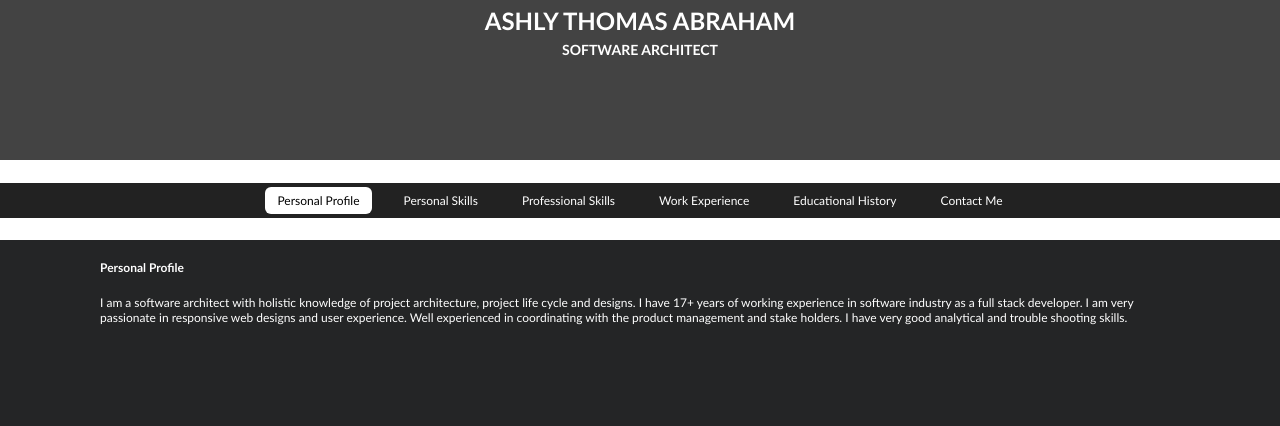
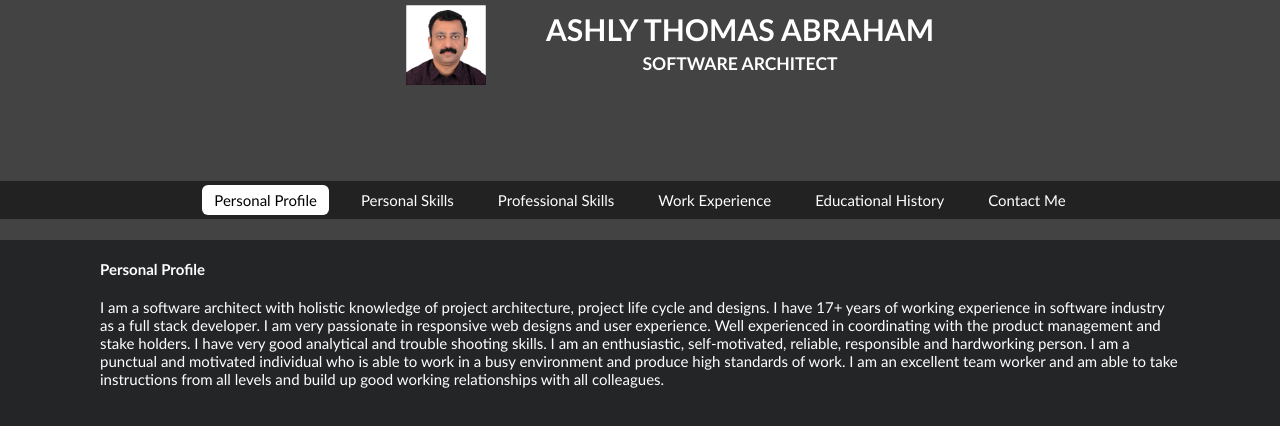
Before and after one commit to ashly-dxb/my-app, a React (Create React App) app: page / in a window 1280 px wide. Shown: the top 426 px of the page. Built offline with nearby package versions, Linux system fonts and the light colour scheme.

Commit message:
+CSS and routing adjusted

```diff
--- a/src/App.css
+++ b/src/App.css
@@ -3,7 +3,9 @@ html, body {
   margin: 0;
   padding: 0;
   font-family: Calibri, Monaco, Calibri, Candara, Times, Verdana, Geneva, Tahoma, sans-serif;
-  font-size: 12px;
+  font-size: 15px;
+
+  background-color: #434343;
   /* border: 1px solid blue; */
 }
 
@@ -25,20 +27,28 @@ html, body {
 
 .App-header {
   grid-area: header;
-
   background-color: #434343;
   color: white;
+  /* border: 2px solid green; */
 
-  /* border: 2px solid green; */
+  text-align: center;
+  margin: 5px auto;
+}
+
+.headerLeft {
+    width: 200px;
+    float: left;
+}
+
+.headerRight {
+    width: calc(100% - 200px);
+    float: left;
 }
 
 .App-navigation {
   grid-area: navigation;
-
   margin : auto 0;
-
   padding: 10px 20px;
-
   background-color: #222;
   color: white;
 
--- a/src/App.js
+++ b/src/App.js
@@ -14,6 +14,9 @@ import ProfessionalSkills 	from './professionalskills';
 import WorkExperience 		from './workexperience';
 import Education 			from './education';
 import Contact 				from './contact';
+
+
+import myPhoto from "./photo.png"
 
 // const HomePage = () => <h1>Home</h1>;
 
@@ -61,8 +64,13 @@ class App extends Component {
 					<Router>
 
 						<div className="App-header">
+
+							<div className="headerLeft"><img src={myPhoto} width="80" border="0" /></div>
+
+							<div className="headerRight">
 								<h1>ASHLY THOMAS ABRAHAM</h1>
 								<h3>SOFTWARE ARCHITECT</h3>
+							</div>
 						</div>
 
 						<div className="App-navigation">
@@ -73,13 +81,13 @@ class App extends Component {
 
 						<div className="App-content">
 							<Switch>
-									<Route path={"/"} component={PersonalProfile} />
-									<Route path={"/personal"} component={PersonalProfile} />
-									<Route path={"/personal_skills"} component={PersonalSkills} />
-									<Route path={"/professional_skills"} component={ProfessionalSkills} />
-									<Route path={"/work_experience"} component={WorkExperience} />
-									<Route path={"/education"} component={Education} />
-									<Route path={"/contact"} component={Contact} />
+								<Route exact path="/" component={PersonalProfile} />
+								<Route path="/personal" component={PersonalProfile} />
+								<Route path="/personal_skills" component={PersonalSkills} />
+								<Route path="/professional_skills" component={ProfessionalSkills} />
+								<Route path="/work_experience" component={WorkExperience} />
+								<Route path="/education" component={Education} />
+								<Route path="/contact" component={Contact} />
 							</Switch>
 						</div>
 
--- a/src/personalprofile.js
+++ b/src/personalprofile.js
@@ -7,7 +7,7 @@ class PersonalProfile extends Component {
                 <h4>Personal Profile</h4>
 
                 <div className="ContentInside">
-                  I am a software architect with holistic knowledge of project architecture, project life cycle and designs. I have 17+ years of working experience in software industry as a full stack developer. I am very passionate in responsive web designs and user experience. Well experienced in coordinating with the product management and stake holders. I have very good analytical and trouble shooting skills.
+                I am a software architect with holistic knowledge of project architecture, project life cycle and designs. I have 17+ years of working experience in software industry as a full stack developer. I am very passionate in responsive web designs and user experience. Well experienced in coordinating with the product management and stake holders. I have very good analytical and trouble shooting skills. I am an enthusiastic, self-motivated, reliable, responsible and hardworking person. I am a punctual and motivated individual who is able to work in a busy environment and produce high standards of work. I am an excellent team worker and am able to take instructions from all levels and build up good working relationships with all colleagues.
                 </div>
             </div>
           );
```
Also changed, not shown: src/photo.png (added). Lines whose indentation alone changed are shown as unchanged.
